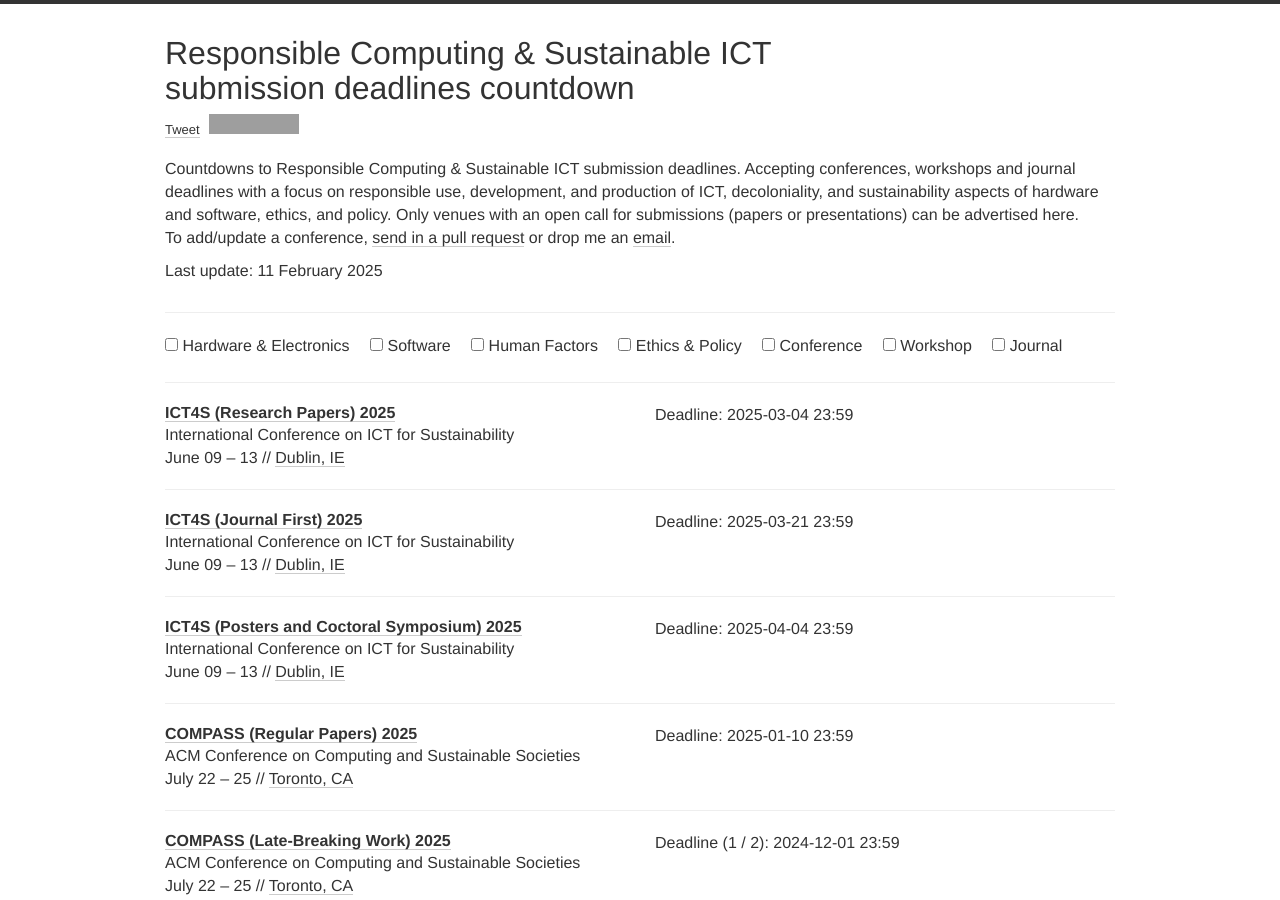
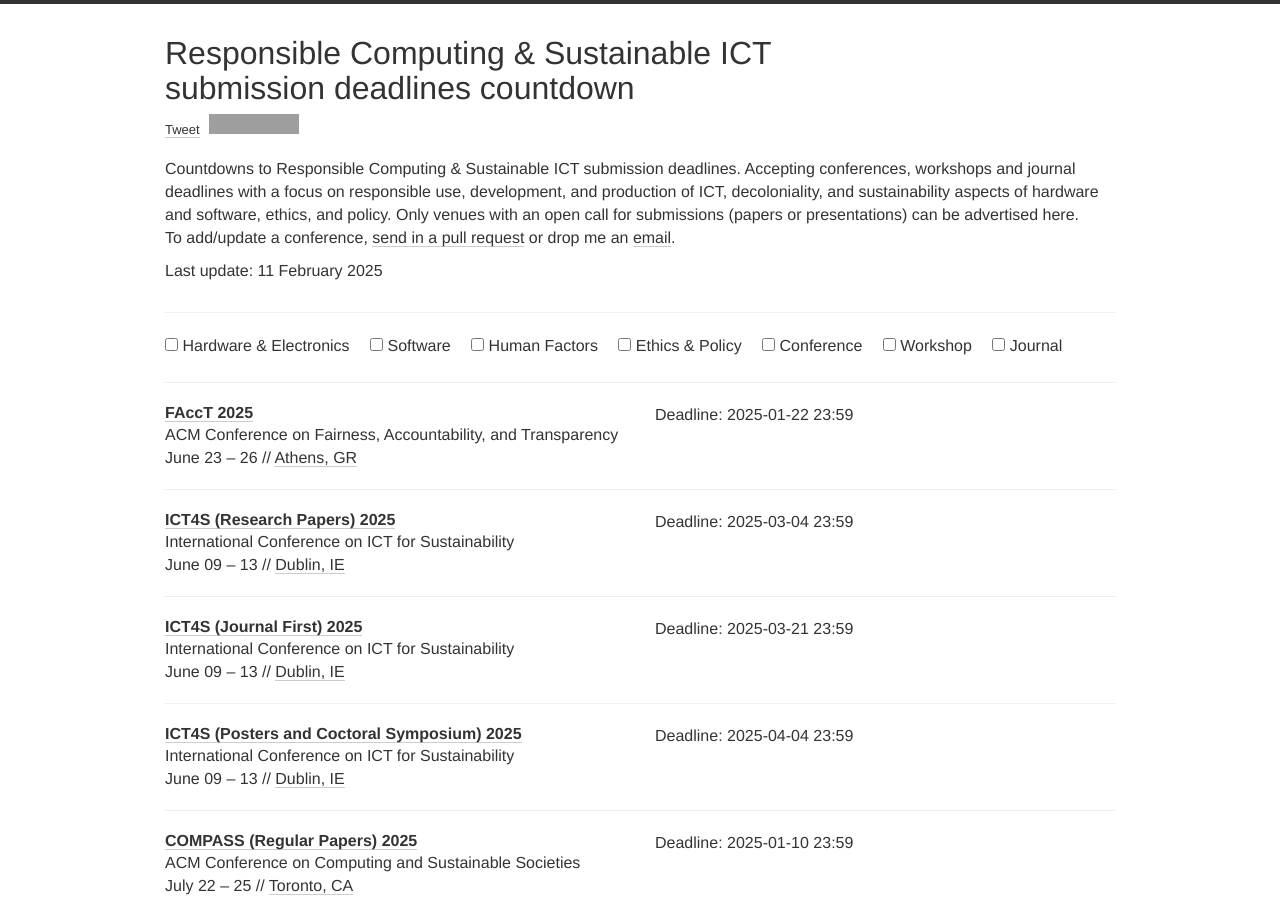
Before and after one commit to responsible-computing/responsible-computing.github.io, a Jekyll site: the page built from index.html, in a window 1280 px wide and 900 px high. Built offline with Jekyll 4.4.1, drawn with Linux system fonts in a browser that asks for light colours; nearby versions of some CDN libraries; comment, search, counter and statistics services are not loaded; grey boxes are pictures that could not be loaded.

Commit message:
added FAccT conference

```diff
--- a/_data/conferences.yml
+++ b/_data/conferences.yml
@@ -2,6 +2,16 @@
 # Workshops and Conferences
 
 ## 2025
+
+- name: FAccT
+  year: 2025
+  date: "June 23 – 26"
+  description: "ACM Conference on Fairness, Accountability, and Transparency"
+  link: https://facctconference.org/
+  deadline:
+    - "2025-01-22 23:59"
+  place: Athens, GR
+  tags: [SOFT, ETPO, CONF]
 
 - name: ICT4S (Research Papers)
   year: 2025
```
